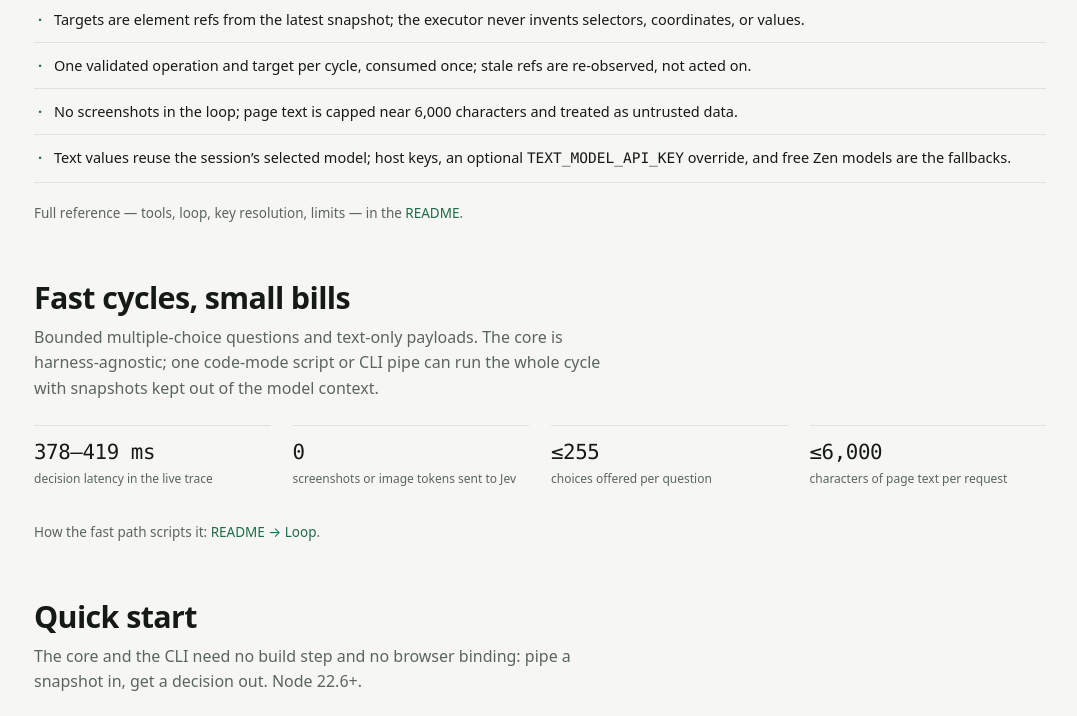
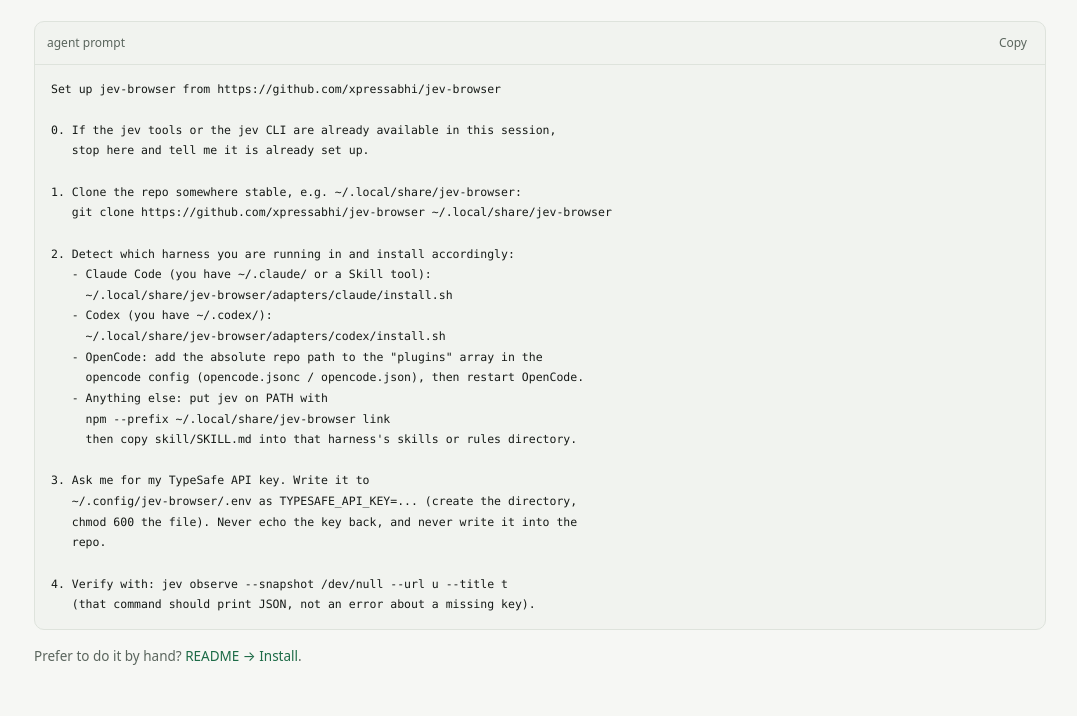
Before and after one commit to xpressabhi/jev-browser, a website: page docs/index.html in a window 1280 px wide. Shown: the part 684-1400 px from the top of the page, without its empty margins (100-1177 px from the left). Drawn offline with Linux system fonts and the light colour scheme.

Commit message:
docs: zero-touch setup prompt for the landing page and README

```diff
--- a/docs/index.html
+++ b/docs/index.html
@@ -133,6 +133,7 @@
     <span class="badge">v0.1.0</span>
     <nav class="nav" aria-label="Sections">
       <a href="#overview">Overview</a>
+      <a href="#setup">Set up</a>
       <a href="#benefits">Benefits</a>
       <a href="#install">Quick start</a>
       <a href="https://github.com/xpressabhi/jev-browser/blob/main/README.md">README</a>
@@ -186,6 +187,44 @@
       </ol>
       <p class="trace-note">Goal: search Wikipedia for &ldquo;OpenAI&rdquo; and open the article. Cycle 3 ended the run with the article headline and lead paragraph verified on screen.</p>
     </aside>
+  </section>
+
+  <section class="section wrap" id="setup">
+    <h2>Zero-touch setup</h2>
+    <p class="section-lede">Paste this into any coding agent that can run shell commands. It detects the harness, installs the matching adapter, and asks you for the one key it needs.</p>
+    <div class="code">
+      <div class="code-head">
+        <span>agent prompt</span>
+        <button class="copy" type="button" data-copy="setup-prompt">Copy</button>
+      </div>
+      <pre><code id="setup-prompt">Set up jev-browser from https://github.com/xpressabhi/jev-browser
+
+0. If the jev tools or the jev CLI are already available in this session,
+   stop here and tell me it is already set up.
+
+1. Clone the repo somewhere stable, e.g. ~/.local/share/jev-browser:
+   git clone https://github.com/xpressabhi/jev-browser ~/.local/share/jev-browser
+
+2. Detect which harness you are running in and install accordingly:
+   - Claude Code (you have ~/.claude/ or a Skill tool):
+     ~/.local/share/jev-browser/adapters/claude/install.sh
+   - Codex (you have ~/.codex/):
+     ~/.local/share/jev-browser/adapters/codex/install.sh
+   - OpenCode: add the absolute repo path to the "plugins" array in the
+     opencode config (opencode.jsonc / opencode.json), then restart OpenCode.
+   - Anything else: put jev on PATH with
+     npm --prefix ~/.local/share/jev-browser link
+     then copy skill/SKILL.md into that harness's skills or rules directory.
+
+3. Ask me for my TypeSafe API key. Write it to
+   ~/.config/jev-browser/.env as TYPESAFE_API_KEY=... (create the directory,
+   chmod 600 the file). Never echo the key back, and never write it into the
+   repo.
+
+4. Verify with: jev observe --snapshot /dev/null --url u --title t
+   (that command should print JSON, not an error about a missing key).</code></pre>
+    </div>
+    <p class="more">Prefer to do it by hand? <a href="https://github.com/xpressabhi/jev-browser/blob/main/README.md#install">README → Install</a>.</p>
   </section>
 
   <section class="section wrap" id="overview">
```
Also changed, not shown: README.md.
